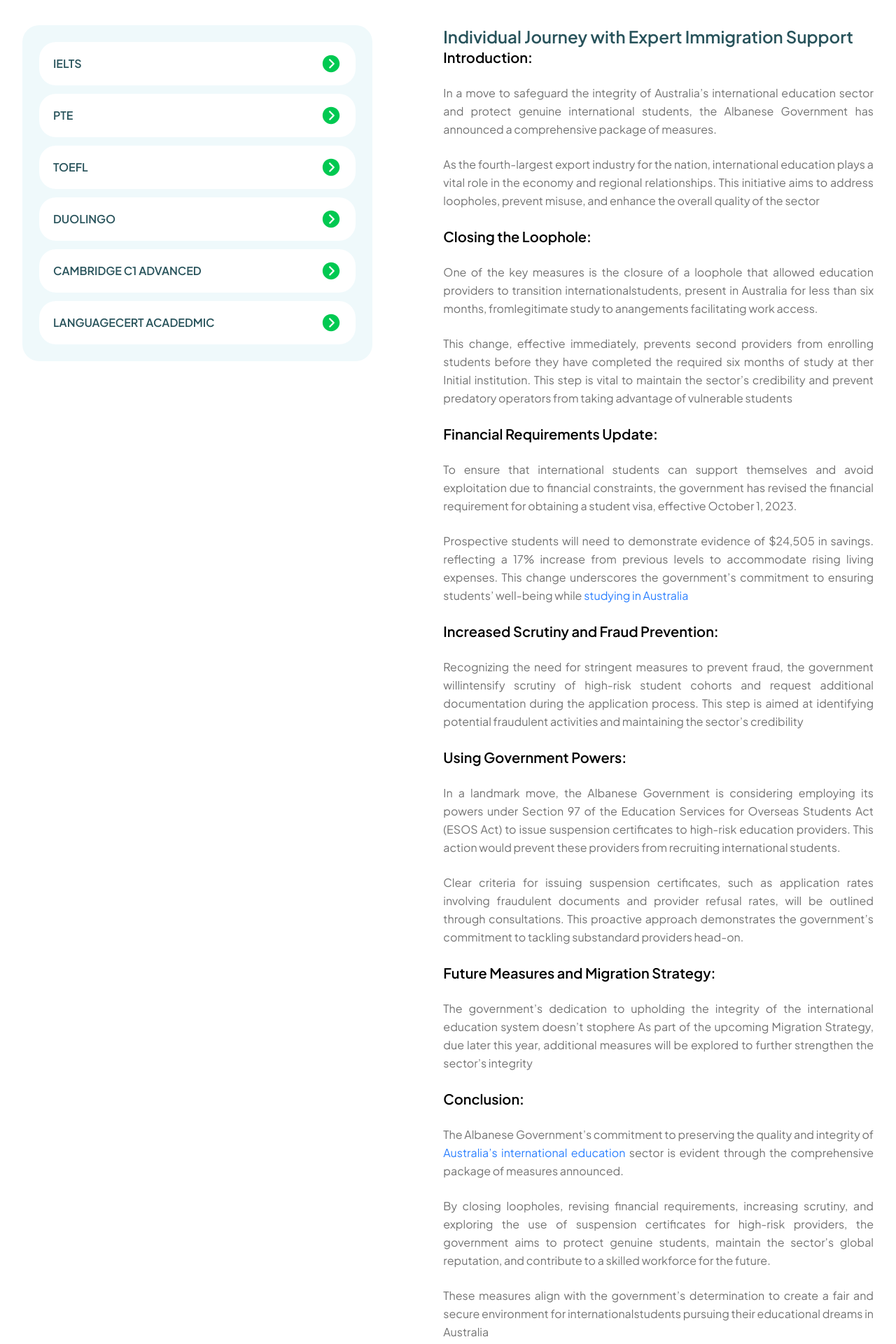
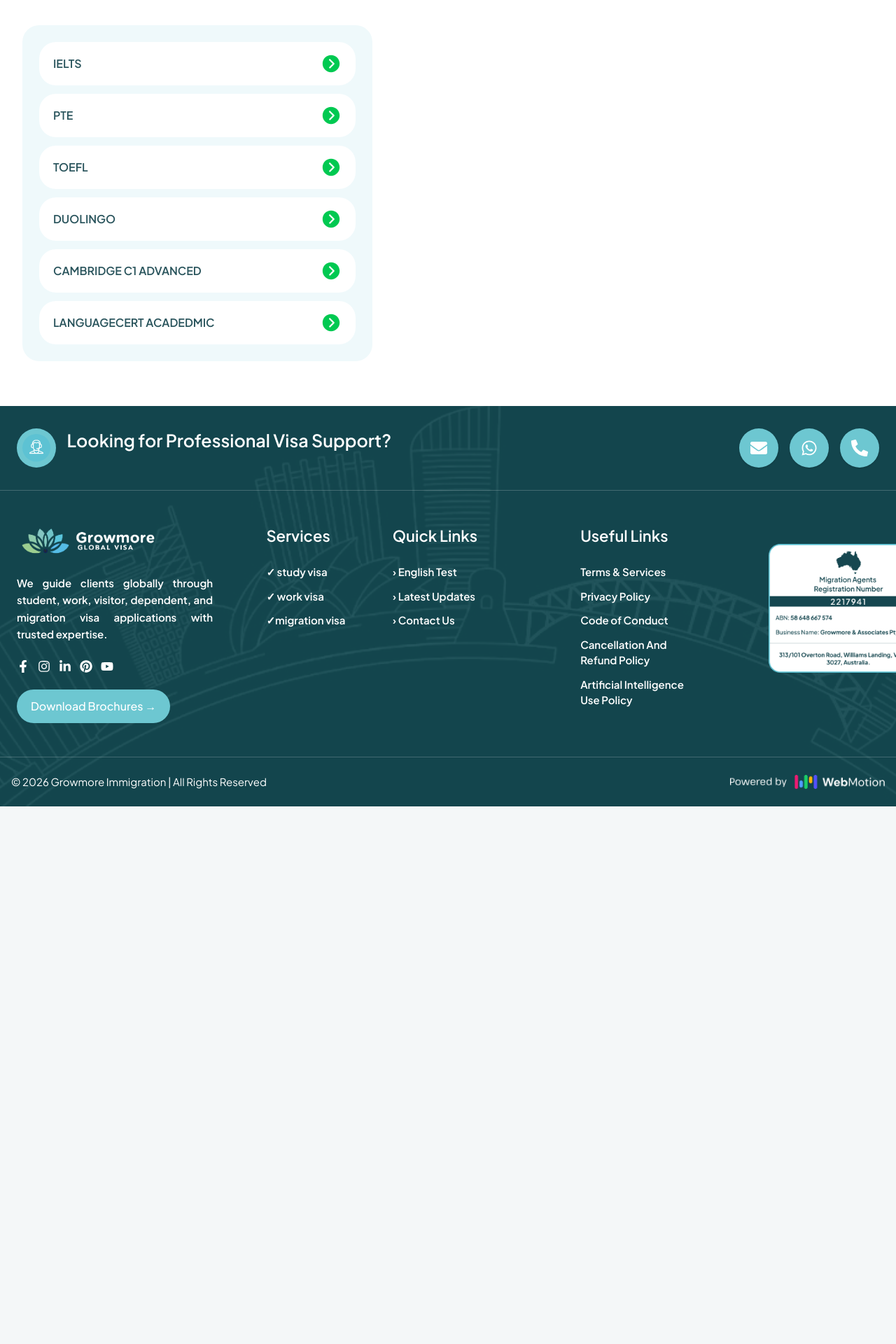
Before and after one commit to thejobsnvisa/growmore.visa, a React (Vite) app: page /english-test in a window 1280 px wide. Shown: the part 320-2240 px from the top of the page at 70% size. After the commit the page ends 1472 px from the top, so only its background shows below. Built offline with nearby package versions, Linux system fonts and the light colour scheme.

Commit message:
code updated

```diff
--- a/src/Pages/English.jsx
+++ b/src/Pages/English.jsx
@@ -107,134 +107,7 @@ const English = () => {
                        </div>
             {/* Right Column */}
             <div className="md:col-span-2 pl-6 sm:pl-40 lg:pl-45">
-              {" "}
-              <h3 className="text-xl sm:text-2xl font-semibold text-[#28535B] ">
-                Individual Journey with Expert Immigration Support{" "}
-              </h3>
-              <div>
-                <h2 className="text-xl sm:text-xl font-semibold text-black mb-3">
-                  Introduction:{" "}
-                </h2>
-                <p className="text-[#727272] font-[16px] mt-6 mb-3 leading-relaxed  text-justify text-sm sm:text-base">
-                  In a move to safeguard the integrity of Australia’s
-                  international education sector and protect genuine
-                  international students, the Albanese Government has announced
-                  a comprehensive package of measures.
-                </p>
-                <p className="text-[#727272]  font-[16px] mt-6 mb-3 leading-relaxed  text-justify text-sm sm:text-base">
-                  As the fourth-largest export industry for the nation,
-                  international education plays a vital role in the economy and
-                  regional relationships. This initiative aims to address
-                  loopholes, prevent misuse, and enhance the overall quality of
-                  the sector
-                </p>
-                <h2 className="text-xl sm:text-xl font-semibold text-black mt-6 mb-3">
-                  Closing the Loophole:
-                </h2>
 
-                <p className="text-[#727272]  font-[16px] mt-6 mb-3 leading-relaxed  text-justify text-sm sm:text-base">
-                  One of the key measures is the closure of a loophole that
-                  allowed education providers to transition
-                  internationalstudents, present in Australia for less than six
-                  months, fromlegitimate study to anangements facilitating work
-                  access.
-                </p>
-                <p className="text-[#727272]  font-[16px] mt-6 mb-3 leading-relaxed  text-justify text-sm sm:text-base">
-                  This change, effective immediately, prevents second providers
-                  from enrolling students before they have completed the
-                  required six months of study at ther Initial institution. This
-                  step is vital to maintain the sector’s credibility and prevent
-                  predatory operators from taking advantage of vulnerable
-                  students
-                </p>
-                <h2 className="text-xl sm:text-xl font-semibold text-black mt-6 mb-3">
-                  Financial Requirements Update:
-                </h2>
-
-                <p className="text-[#727272]  font-[16px] mt-6 mb-3 leading-relaxed  text-justify text-sm sm:text-base">
-                  To ensure that international students can support themselves
-                  and avoid exploitation due to financial constraints, the
-                  government has revised the financial requirement for obtaining
-                  a student visa, effective October 1, 2023.
-                </p>
-                <p className="text-[#727272]  font-[16px] mt-6 mb-3 leading-relaxed  text-justify text-sm sm:text-base">
-                  Prospective students will need to demonstrate evidence of
-                  $24,505 in savings. reflecting a 17% increase from previous
-                  levels to accommodate rising living expenses. This change
-                  underscores the government’s commitment to ensuring students’
-                  well-being while{" "}
-                  <span className="text-blue-500">studying in Australia</span>
-                </p>
-                <h2 className="text-xl sm:text-xl font-semibold text-black mt-6 mb-3">
-                  Increased Scrutiny and Fraud Prevention:{" "}
-                </h2>
-                <p className="text-[#727272] mt-6 mb-3 leading-relaxed  text-justify text-sm sm:text-base">
-                  Recognizing the need for stringent measures to prevent fraud,
-                  the government willintensify scrutiny of high-risk student
-                  cohorts and request additional documentation during the
-                  application process. This step is aimed at identifying
-                  potential fraudulent activities and maintaining the sector’s
-                  credibility
-                </p>
-                <h2 className="text-xl sm:text-xl font-semibold text-black mt-6 mb-3">
-                  Using Government Powers:{" "}
-                </h2>
-                <p className="text-[#727272] mt-6 mb-3 leading-relaxed  text-justify text-sm sm:text-base">
-                  In a landmark move, the Albanese Government is considering
-                  employing its powers under Section 97 of the Education
-                  Services for Overseas Students Act (ESOS Act) to issue
-                  suspension certificates to high-risk education providers. This
-                  action would prevent these providers from recruiting
-                  international students.
-                </p>
-                <p className="text-[#727272] mt-6 mb-3 leading-relaxed  text-justify text-sm sm:text-base">
-                  Clear criteria for issuing suspension certificates, such as
-                  application rates involving fraudulent documents and provider
-                  refusal rates, will be outlined through consultations. This
-                  proactive approach demonstrates the government’s commitment to
-                  tackling substandard providers head-on.
-                </p>
-                <h2 className="text-xl sm:text-xl font-semibold text-black mt-6 mb-3">
-                  Future Measures and Migration Strategy:{" "}
-                </h2>
-                <p className="text-[#727272] mt-6 mb-3 leading-relaxed  text-justify text-sm sm:text-base">
-                  The government’s dedication to upholding the integrity of the
-                  international education system doesn’t stophere As part of the
-                  upcoming Migration Strategy, due later this year, additional
-                  measures will be explored to further strengthen the sector’s
-                  integrity
-                </p>
-                <h2 className="text-xl sm:text-xl font-semibold text-black mt-6 mb-3">
-                  Conclusion:{" "}
-                </h2>
-                <p className="text-[#727272] mt-6 mb-3 leading-relaxed  text-justify text-sm sm:text-base">
-                  The Albanese Government’s commitment to preserving the quality
-                  and integrity of{" "}
-                  <span className="text-blue-500">
-                    Australia’s international education{" "}
-                  </span>
-                  sector is evident through the comprehensive package of
-                  measures announced.
-                </p>
-                <p className="text-[#727272] mt-6 mb-3 leading-relaxed  text-justify text-sm sm:text-base">
-                  By closing loopholes, revising financial requirements,
-                  increasing scrutiny, and exploring the use of suspension
-                  certificates for high-risk providers, the government aims to
-                  protect genuine students, maintain the sector’s global
-                  reputation, and contribute to a skilled workforce for the
-                  future.
-                </p>
-                <p className="text-[#727272] mt-6 mb-3 leading-relaxed  text-justify text-sm sm:text-base">
-                  These measures align with the government’s determination to
-                  create a fair and secure environment for internationalstudents
-                  pursuing their educational dreams in Australia
-                </p>
-              </div>
-              <Link to="/book-consultation">
-                <button className="bg-[#6dc7d1] text-white  mb-3 rounded-full  hover:bg-black transition whitespace-nowrap px-7 py-4 font-base text-sm">
-                  Book Consultation →
-                </button>
-              </Link>
             </div>
           </div>
         </section>
```
